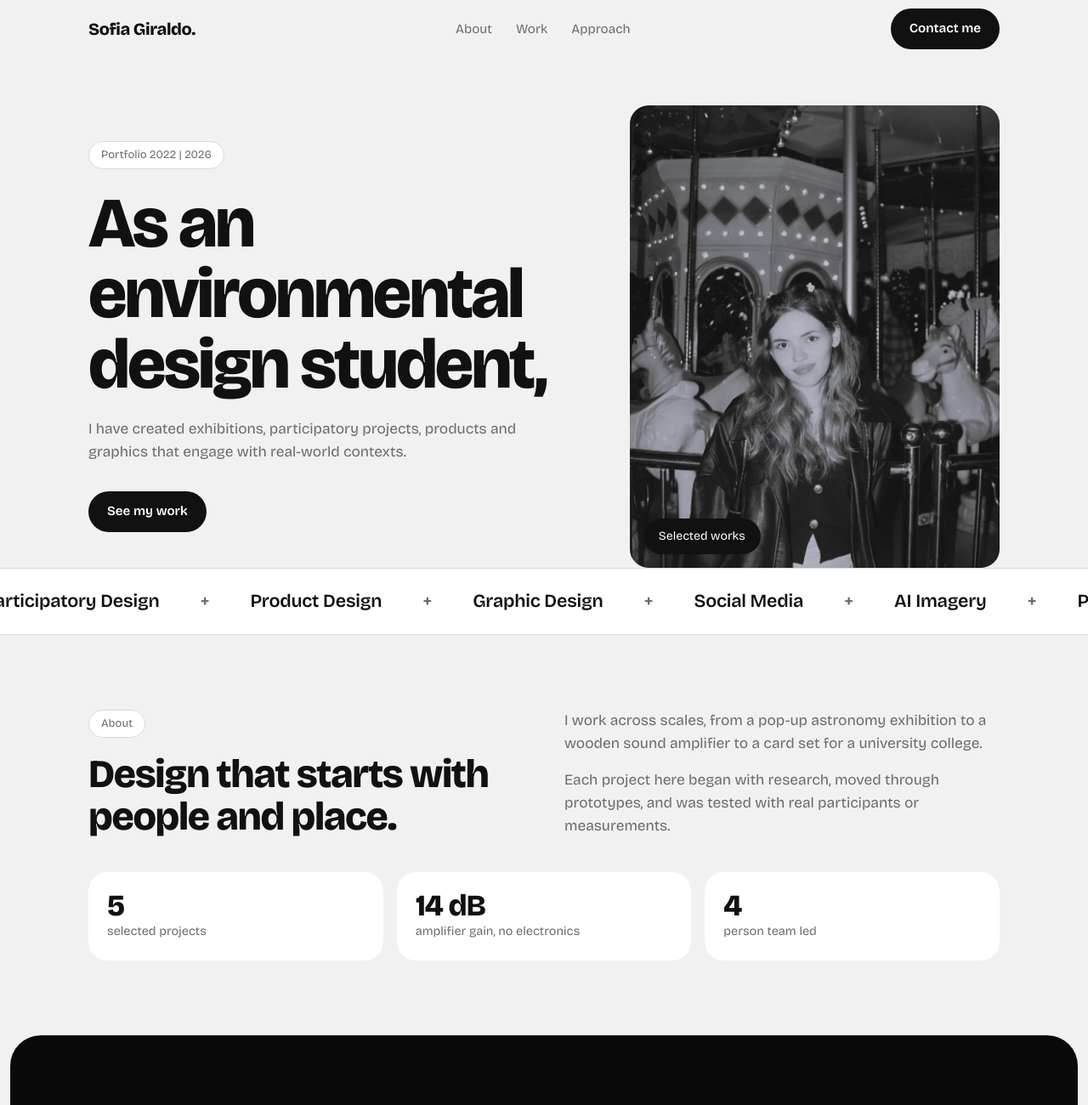
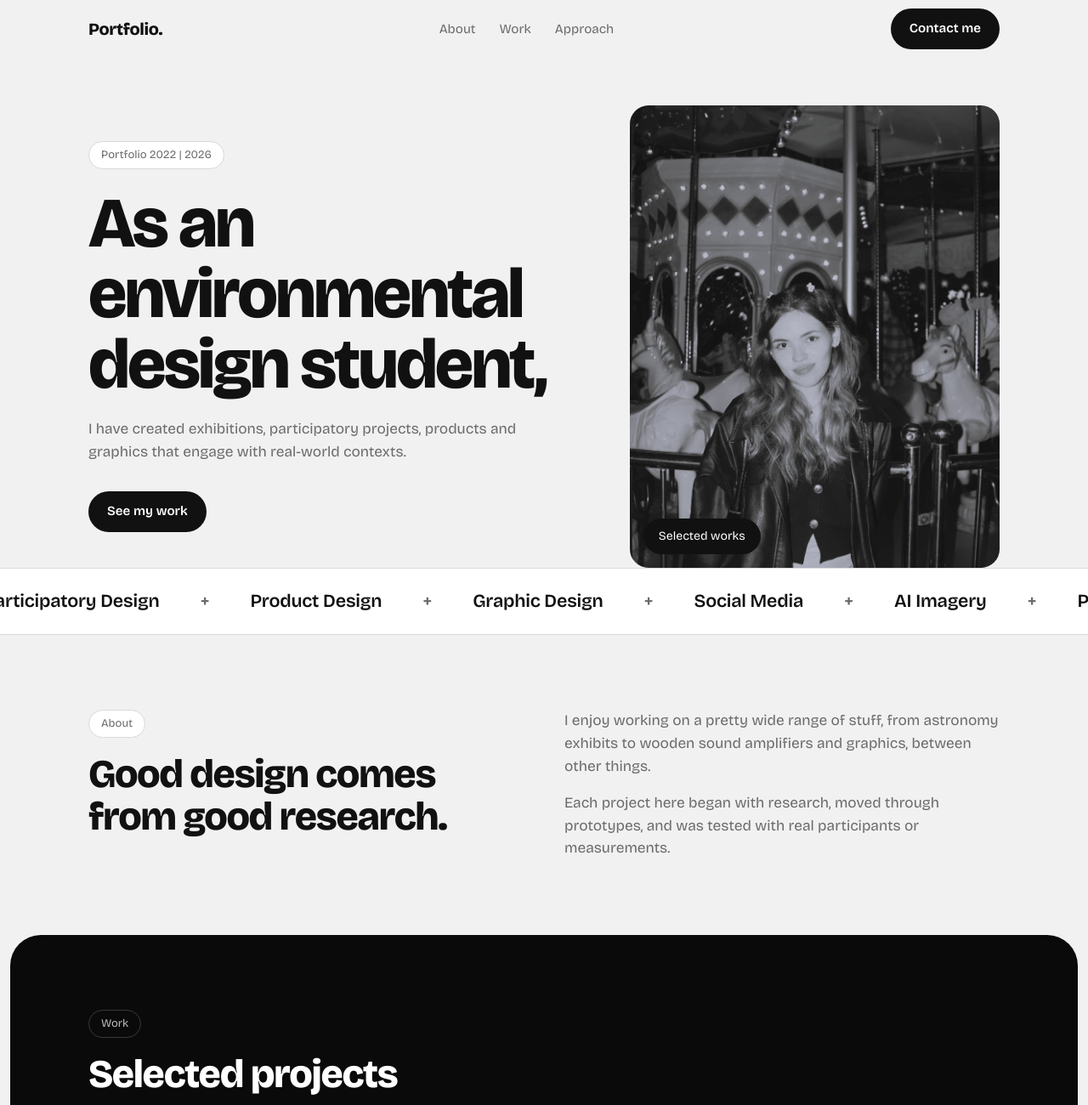
Before and after one commit to SofiaGira/Portafolio-Sofia, a plain HTML site: page index.html in a window 1280 px wide. Shown: the top 1300 px of the page at 85% size. Drawn offline with nearby package versions, Linux system fonts and the light colour scheme.

Commit message:
updated "about"

```diff
--- a/index.html
+++ b/index.html
@@ -114,7 +114,7 @@ footer .wrap{display:flex;justify-content:space-between;flex-wrap:wrap;gap:12px}
 <header>
   <div class="wrap">
     <nav aria-label="Main">
-      <a class="logo" href="#top">Sofia Giraldo.</a>
+      <a class="logo" href="#top">Portfolio.</a>
       <ul>
         <li><a href="#about">About</a></li>
         <li><a href="#work">Work</a></li>
@@ -151,19 +151,13 @@ footer .wrap{display:flex;justify-content:space-between;flex-wrap:wrap;gap:12px}
     <div class="wrap about">
       <div>
         <span class="pill">About</span>
-        <h2 style="margin-top:18px">Design that starts with people and place.</h2>
+        <h2 style="margin-top:18px">Good design comes from good research.</h2>
       </div>
       <div>
-        <p class="lead">I work across scales, from a pop-up astronomy exhibition to a wooden sound amplifier to a card set for a university college.</p>
+        <p class="lead">I enjoy working on a pretty wide range of stuff, from astronomy exhibits to wooden sound amplifiers and graphics, between other things.</p>
         <p class="lead">Each project here began with research, moved through prototypes, and was tested with real participants or measurements.</p>
       </div>
-    </div>
-    <div class="wrap">
-      <div class="stats">
-        <div class="stat"><b>5</b><span>selected projects</span></div>
-        <div class="stat"><b>14 dB</b><span>amplifier gain, no electronics</span></div>
-        <div class="stat"><b>4</b><span>person team led</span></div>
-      </div>
+
     </div>
   </section>
 
```
